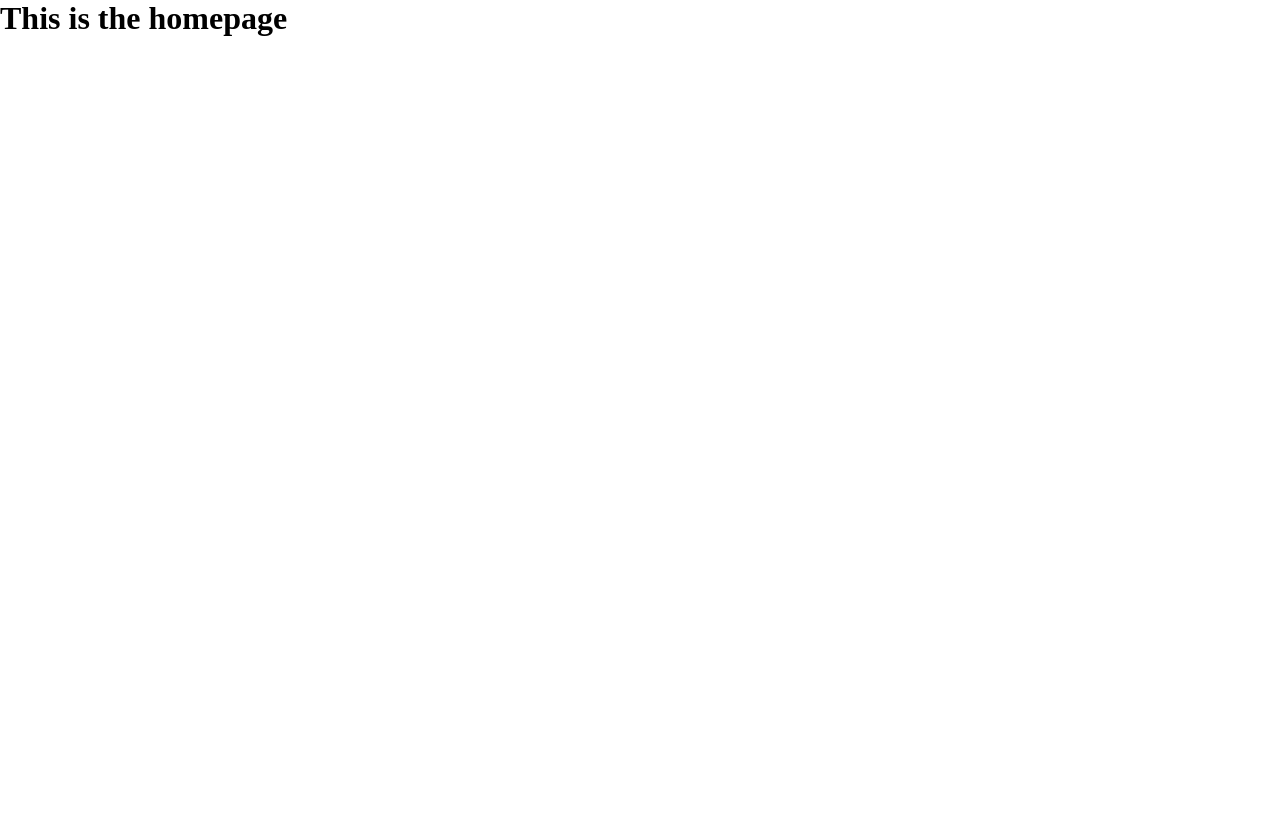
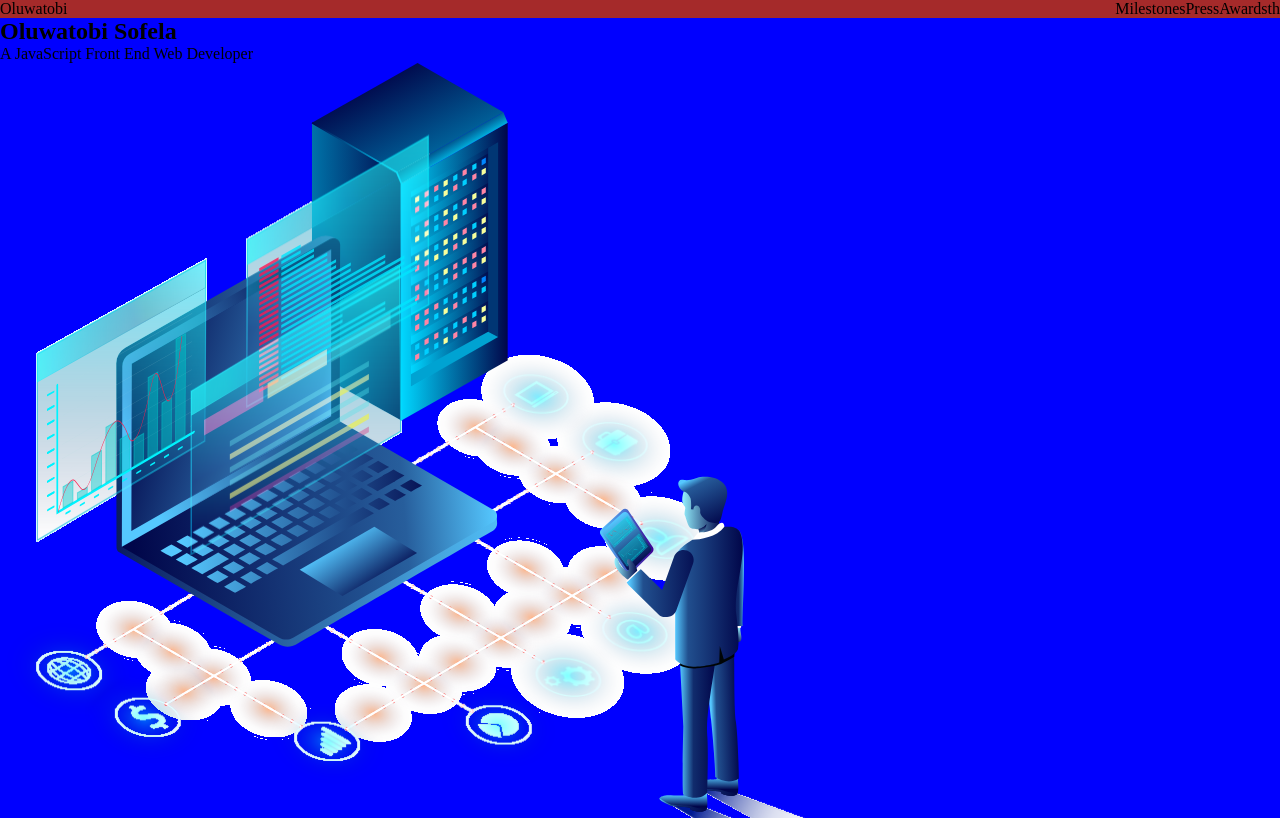
Before and after one commit to oluwatobiss/personal-portfolio, a Next.js app: page / in a window 1280 px wide. Built offline with nearby package versions, Linux system fonts and the light colour scheme.

Commit message:
Change the '@/' path from './src/*' to './*'

```diff
--- a/jsconfig.json
+++ b/jsconfig.json
@@ -1,7 +1,7 @@
 {
   "compilerOptions": {
     "paths": {
-      "@/*": ["./src/*"]
+      "@/*": ["./*"]
     }
   }
 }
--- a/src/components/Home.jsx
+++ b/src/components/Home.jsx
@@ -1,4 +1,7 @@
 import Head from "next/head";
+import Image from "next/image";
+import styles from "@/src/styles/Home.module.css";
+import featuredImage from "@/public/home-featured-image.svg";
 
 export default function Home() {
   return (
@@ -9,9 +12,20 @@ export default function Home() {
         <meta name="viewport" content="width=device-width, initial-scale=1" />
         <link rel="icon" href="/favicon.ico" />
       </Head>
-      <main>
-        <h1>This is the homepage</h1>
-      </main>
+      <nav>
+        <span>Oluwatobi</span>
+        <span>
+          <span>Milestones</span>
+          <span>Press</span>
+          <span>Awards</span>
+          <span className="theme">th</span>
+        </span>
+      </nav>
+      <section className={styles.featuredSection}>
+        <h1>Oluwatobi Sofela</h1>
+        <p>A JavaScript Front End Web Developer</p>
+        <Image src={featuredImage} alt="Home featured image" />
+      </section>
     </>
   );
 }
--- a/src/pages/_app.js
+++ b/src/pages/_app.js
@@ -1,3 +1,3 @@
-import "@/styles/globals.css";
-import App from "@/components/App";
+import "@/src/styles/globals.css";
+import App from "@/src/components/App";
 export default App;
--- a/src/pages/_document.js
+++ b/src/pages/_document.js
@@ -1,2 +1,2 @@
-import Document from "@/components/Document";
+import Document from "@/src/components/Document";
 export default Document;
--- a/src/pages/index.js
+++ b/src/pages/index.js
@@ -1,2 +1,2 @@
-import Home from "@/components/Home";
+import Home from "@/src/components/Home";
 export default Home;
--- a/src/styles/Home.module.css
+++ b/src/styles/Home.module.css
@@ -1,3 +1,9 @@
+.featuredSection {
+  background-color: blue;
+  max-width: 100vw;
+  max-height: 100vh;
+}
+
 /* Enable hover only on non-touch devices */
 @media (hover: hover) and (pointer: fine) {
 }
--- a/src/styles/globals.css
+++ b/src/styles/globals.css
@@ -10,6 +10,12 @@ body {
   overflow-x: hidden;
 }
 
+nav {
+  display: flex;
+  justify-content: space-between;
+  background-color: brown;
+}
+
 @media (prefers-color-scheme: dark) {
   html {
     color-scheme: dark;
```
Also changed, not shown: public/home-featured-image.svg (added), 1 other file (tests, documents, lock files or other folders).
